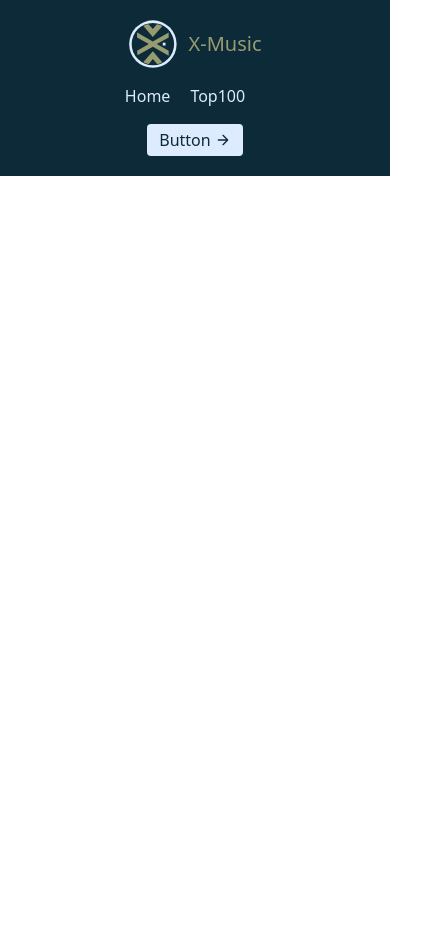
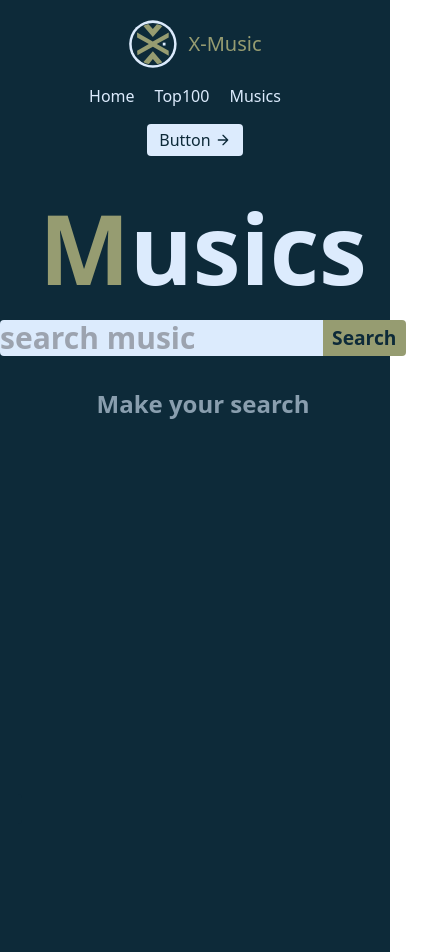
Before and after one commit to wesleywil/X-music, a Svelte app: page /musics in a window 390 px wide. Shown: the whole page, 430 px wide, since content can reach past the window. Before the commit the page ends 844 px from the top, so only its background shows below. Built offline with nearby package versions, Linux system fonts and the light colour scheme.

Commit message:
added musics page and searchbar component

```diff
--- a/src/App.svelte
+++ b/src/App.svelte
@@ -6,6 +6,7 @@
   import Homepage from "./pages/homepage.svelte";
   import Top100 from "./pages/top100.svelte";
   import Test from "./pages/test.svelte";
+  import Musics from "./pages/musics.svelte";
 </script>
 
 <main>
@@ -15,6 +16,7 @@
       <Route path="/"><Homepage /></Route>
       <Route path="/top100"><Top100 /></Route>
       <Route path="/xp"><Test /></Route>
+      <Route path="/musics"><Musics /></Route>
     </div>
   </Router>
 </main>
--- a/src/components/Navbar.svelte
+++ b/src/components/Navbar.svelte
@@ -18,6 +18,7 @@
     >
       <Link to="/" class="mr-5 hover:text-white/50">Home</Link>
       <Link to="/top100" class="mr-5 hover:text-white/50">Top100</Link>
+      <Link to="/musics" class="mr-5 hover:text-white/50">Musics</Link>
     </nav>
     <button
       class="inline-flex items-center bglg-color dk-color border-0 py-1 px-3 focus:outline-none hover:bg-slate-400 rounded text-base mt-4 md:mt-0"
--- /dev/null
+++ b/src/components/SearchBar.svelte
@@ -0,0 +1,53 @@
+<script lang="ts">
+  import { search_results } from "../store";
+  import axios from "axios";
+
+  export let searchInput: string = "";
+
+  const searchMusic = async () => {
+    const res = await axios.get("https://spotify23.p.rapidapi.com/search/", {
+      params: {
+        q: searchInput,
+        type: "multi",
+        offset: "0",
+        limit: "20",
+        numberOfTopResults: "20",
+      },
+      headers: {
+        "X-RapidAPI-Key": import.meta.env.VITE_X_RapidAPI_Key,
+        "X-RapidAPI-Host": "spotify23.p.rapidapi.com",
+      },
+    });
+    console.log("RESULTS => ", res.data.tracks.items);
+    search_results.set(res.data.tracks.items);
+  };
+</script>
+
+<div class="flex gap-0 justify-center p-2">
+  <input
+    bind:value={searchInput}
+    type="text"
+    placeholder="search music"
+    class="rounded-l w-full font-semibold bglg-color dk-color"
+  />
+  <button on:click={searchMusic} class="search_btn">Search</button>
+</div>
+
+<style>
+  .search_btn {
+    font-weight: bold;
+    padding: 0 0.6rem;
+    border-radius: 0 4px 4px 0;
+    background-color: var(--mid-color);
+    color: var(--dark-color);
+  }
+  .search_btn:hover {
+    opacity: 80%;
+  }
+  @media (max-width: 420px) {
+    .search_btn {
+      width: 100px;
+      font-size: 1.2rem;
+    }
+  }
+</style>
--- /dev/null
+++ b/src/pages/musics.svelte
@@ -0,0 +1,71 @@
+<script>
+  import { search_results } from "../store";
+
+  import SearchBar from "../components/SearchBar.svelte";
+  import ArtistCard from "../components/ArtistCard.svelte";
+  import Player from "../components/Player.svelte";
+
+  let musics;
+  search_results.subscribe((value) => {
+    musics = value;
+  });
+</script>
+
+<div class="flex  justify-center  screen_size">
+  <div class="text-3xl text-left lg-color flex flex-col gap-2 p-4 pl-8">
+    <h1 class="text-8xl font-bold py-2 text-center">
+      <span class="md-color">M</span>usics
+    </h1>
+    <div class="search_div self-center">
+      <SearchBar />
+    </div>
+
+    <div class="flex flex-wrap justify-center gap-2 p-4">
+      {#each musics as music}
+        <ArtistCard
+          artist_name={music.data.artists.items[0].profile.name}
+          artist_music={music.data.name}
+          img={music.data.albumOfTrack.coverArt.sources[0].url}
+          message={music.data.id}
+        />
+      {:else}
+        <h1 class="font-semibold text-2xl xl:text-6xl md:text-4xl opacity-60">
+          Make your search
+        </h1>
+      {/each}
+    </div>
+    <div id="player_comp">
+      <Player />
+    </div>
+  </div>
+</div>
+
+<style>
+  .screen_size {
+    min-height: 92vh;
+    max-height: 100%;
+  }
+
+  #player_comp {
+    position: fixed;
+    bottom: 20px;
+    z-index: 99;
+    font-size: 18px;
+    border: none;
+    outline: none;
+    background-color: var(--dark-color);
+    color: white;
+    cursor: pointer;
+    padding: 15px;
+    border-radius: 4px;
+  }
+
+  .search_div {
+    width: 60vh;
+  }
+  @media (max-width: 420px) {
+    .search_div {
+      width: 50vh;
+    }
+  }
+</style>
--- a/src/store.js
+++ b/src/store.js
@@ -2,3 +2,4 @@ import { writable } from "svelte/store";
 
 export const id_music = writable("");
 export const show = writable(false);
+export const search_results = writable([]);
```
